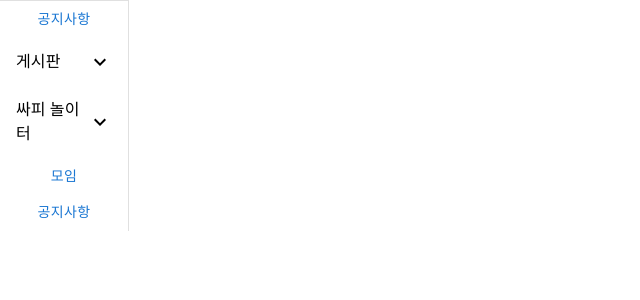
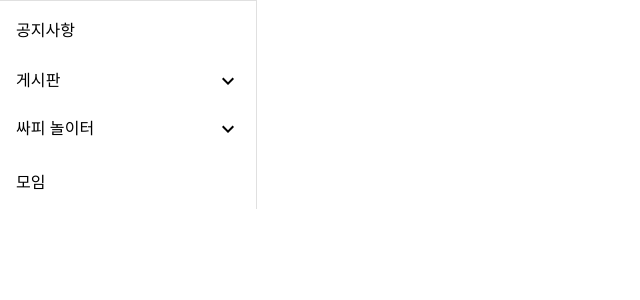
Before and after one commit to Eonyong/ssayeon, a React (Create React App) app in the folder frontend/: page / in a window 1280 px wide. Shown: the top 300 px of the page, without its empty margins (0-640 px from the left). Built offline with nearby package versions, Linux system fonts and the light colour scheme.

Commit message:
:lipstick: design: emoji 추가

```diff
--- a/frontend/src/components/common/Sidebar.js
+++ b/frontend/src/components/common/Sidebar.js
@@ -1,5 +1,5 @@
 import React from 'react';
-import { Button, Divider } from '@mui/material';
+import { Divider } from '@mui/material';
 import { Collapse, List, ListItemButton, ListItemText } from '@mui/material';
 import { ExpandMore, ExpandLess } from '@mui/icons-material';
 import styled from  'styled-components';
@@ -9,7 +9,7 @@ const Side = styled.div`
   border-right: 1px solid #e0e0e0;
   flex-direction: column;
   justify-content: center;
-  width: 10%;
+  width: 20%;
 `
 
 function SideBar() {
@@ -28,45 +28,43 @@ function SideBar() {
 
   return(
     <Side>
+
       <Divider />
-      <Button>공지사항</Button>
+      <ListItemButton sx={{ py: 2 }}>공지사항</ListItemButton>
       {/* 게시판 리스트 버튼 */}
-      <ListItemButton onClick={handleBoardsClick}>
-        <ListItemText primary="게시판" />
-        {openBoards ? <ExpandLess /> : <ExpandMore />}
+      <ListItemButton onClick={ handleBoardsClick }>
+        <ListItemText primary="게시판" /> {openBoards ? <ExpandLess /> : <ExpandMore />}
       </ListItemButton>
       <Collapse in={openBoards} timeout="auto" unmountOnExit>
         <List component="div" disablePadding>
-          <ListItemButton sx={{ pl: 4 }}>
+          <ListItemButton sx={{ pl: 4, py: 2 }}>
             <ListItemText primary="💚 자유 게시판" />
           </ListItemButton>
-          <ListItemButton sx={{ pl: 4 }}>
-            <ListItemText primary="💚 질문 게시판" />
+          <ListItemButton sx={{ pl: 4, py: 2 }}>
+            <ListItemText primary="❓ 질문 게시판" />
           </ListItemButton>
-          <ListItemButton sx={{ pl: 4 }}>
-            <ListItemText primary="💚 꿀팁 게시판" />
+          <ListItemButton sx={{ pl: 4, py: 2 }}>
+            <ListItemText primary="🍯 꿀팁 게시판" />
           </ListItemButton>
         </List>
       </Collapse>
 
       {/* 싸피 놀이터 리스트 버튼 */}
-      <ListItemButton onClick={handlePlayGround}>
-        <ListItemText primary="싸피 놀이터" />
-        {openPlayGround ? <ExpandLess /> : <ExpandMore />}
+      <ListItemButton onClick={ handlePlayGround }>
+        <ListItemText primary="싸피 놀이터" /> { openPlayGround ? <ExpandLess /> : <ExpandMore />}
       </ListItemButton>
-      <Collapse in={openPlayGround} timeout="auto" unmountOnExit>
+      <Collapse in={ openPlayGround } timeout="auto" unmountOnExit>
         <List component="div" disablePadding>
-          <ListItemButton sx={{ pl: 4 }}>
-            <ListItemText primary="밸런스 게임" />
+          <ListItemButton sx={{ pl: 4, py: 2 }}>
+            <ListItemText primary="⚖️ 밸런스 게임" />
           </ListItemButton>
-          <ListItemButton sx={{ pl: 4 }}>
-            <ListItemText primary="선호도 조사" />
+          <ListItemButton sx={{ pl: 4, py: 2 }}>
+            <ListItemText primary="👍 선호도 조사" />
           </ListItemButton>
         </List>
       </Collapse>
 
-      <Button>모임</Button>
-      <Button>공지사항</Button>
+      <ListItemButton sx={{ py: 2 }}>모임</ListItemButton>
     </Side>
   );
 };
```
